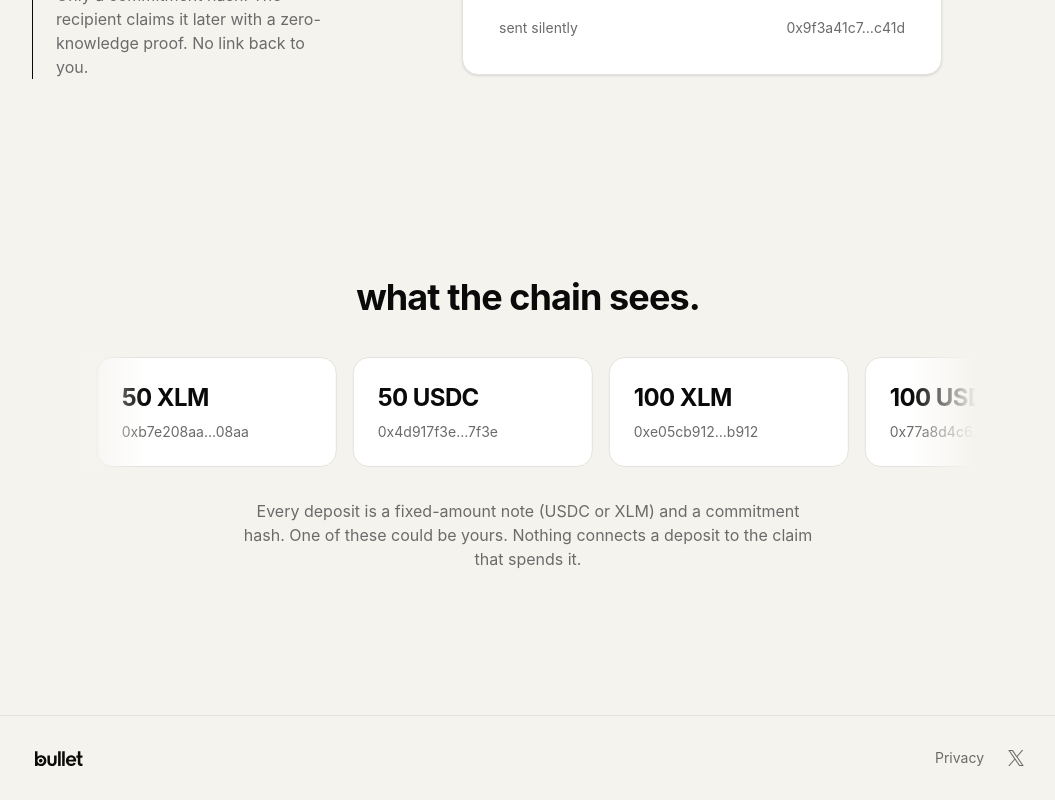
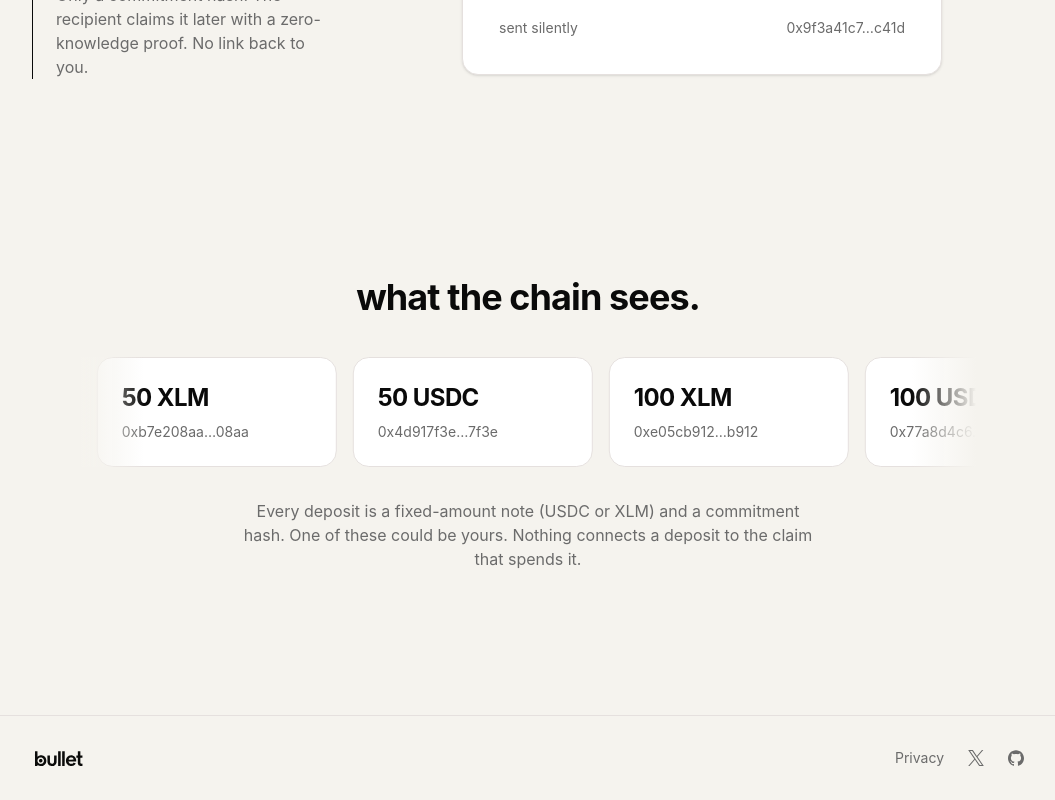
Before and after one commit to mdla03/bullet, a Next.js app in the folder frontend/: page / in a window 1280 px wide. Shown: the part 1483-2283 px from the top of the page, without its empty margins (112-1167 px from the left). Built offline with nearby package versions, Linux system fonts and the light colour scheme; no server answers.

Commit message:
feat(footer): link to GitHub repo
Add GithubIcon (Simple Icons path) and a matching footer link next to
the X icon.

```diff
--- a/frontend/src/app/layout.tsx
+++ b/frontend/src/app/layout.tsx
@@ -2,7 +2,7 @@
 import { Geist_Mono, Inter } from "next/font/google";
 import Link from "next/link";
 import IslandNav from "@/components/IslandNav";
-import { XBrandIcon } from "@/components/icons";
+import { GithubIcon, XBrandIcon } from "@/components/icons";
 import "./globals.css";
 
 const inter = Inter({ subsets: ["latin"], variable: "--font-inter" });
@@ -44,6 +44,15 @@
               >
                 <XBrandIcon className="h-4 w-4" />
               </a>
+              <a
+                href="https://github.com/mdla03/bullet"
+                target="_blank"
+                rel="noopener noreferrer"
+                aria-label="Bullet on GitHub"
+                className="transition-colors hover:text-ink"
+              >
+                <GithubIcon className="h-4 w-4" />
+              </a>
             </nav>
           </div>
         </footer>
--- a/frontend/src/components/icons.tsx
+++ b/frontend/src/components/icons.tsx
@@ -178,6 +178,14 @@
   );
 }
 
+export function GithubIcon(props: SVGProps<SVGSVGElement>) {
+  return (
+    <BrandIcon {...props}>
+      <path d="M12 .297c-6.63 0-12 5.373-12 12 0 5.303 3.438 9.8 8.205 11.385.6.113.82-.258.82-.577 0-.285-.01-1.04-.015-2.04-3.338.724-4.042-1.61-4.042-1.61C4.422 18.07 3.633 17.7 3.633 17.7c-1.087-.744.084-.729.084-.729 1.205.084 1.838 1.236 1.838 1.236 1.07 1.835 2.809 1.305 3.495.998.108-.776.417-1.305.76-1.605-2.665-.3-5.466-1.332-5.466-5.93 0-1.31.465-2.38 1.235-3.22-.135-.303-.54-1.523.105-3.176 0 0 1.005-.322 3.3 1.23.96-.267 1.98-.399 3-.405 1.02.006 2.04.138 3 .405 2.28-1.552 3.285-1.23 3.285-1.23.645 1.653.24 2.873.12 3.176.765.84 1.23 1.91 1.23 3.22 0 4.61-2.805 5.625-5.475 5.92.42.36.81 1.096.81 2.22 0 1.606-.015 2.896-.015 3.286 0 .315.21.69.825.57C20.565 22.092 24 17.592 24 12.297c0-6.627-5.373-12-12-12" />
+    </BrandIcon>
+  );
+}
+
 export function GoogleIcon(props: SVGProps<SVGSVGElement>) {
   return (
     <svg
```
